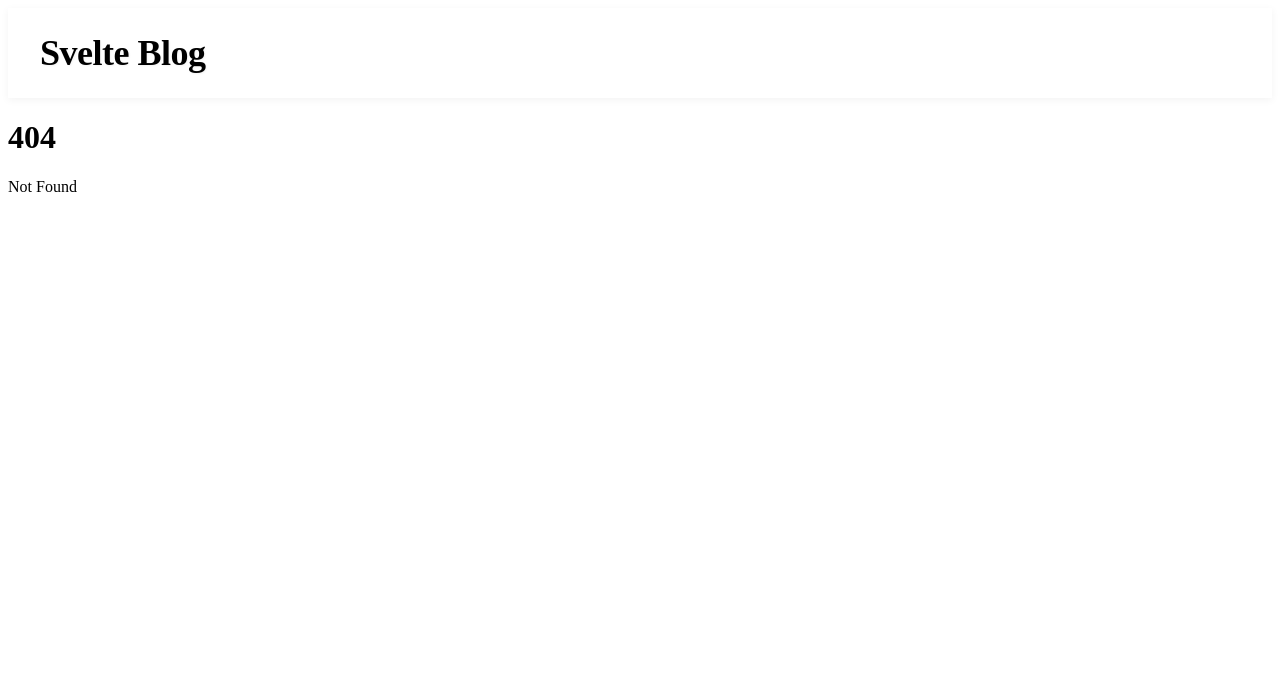
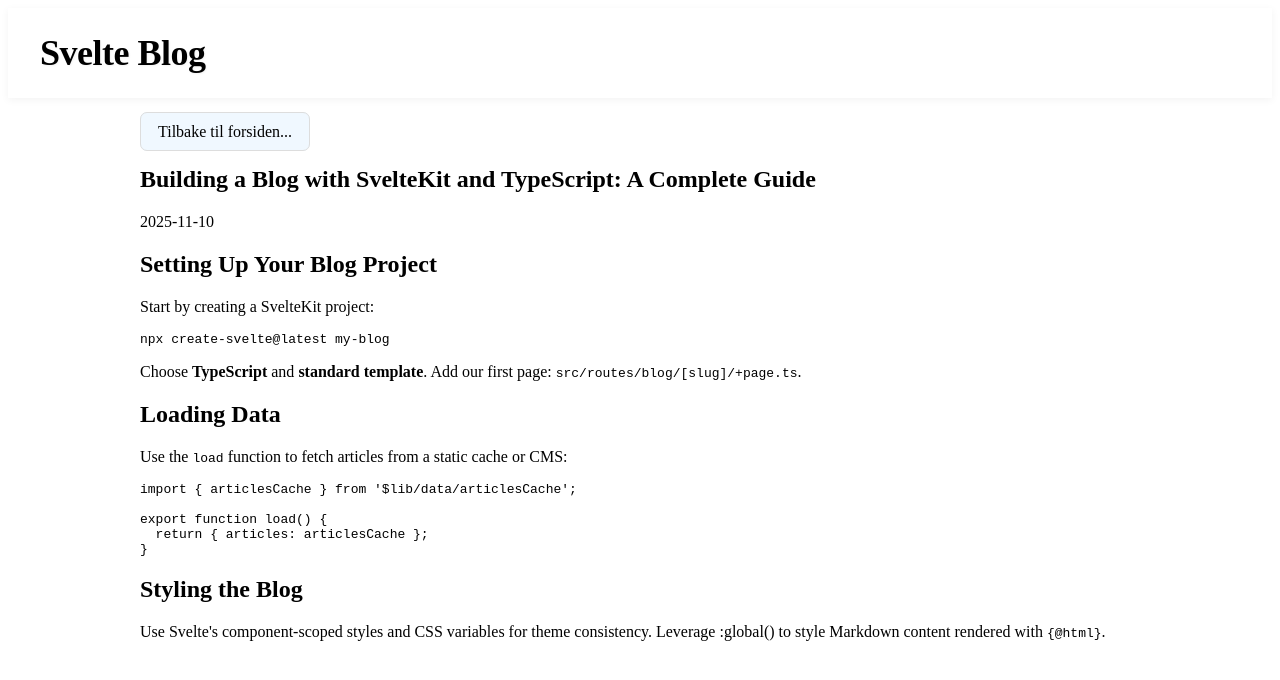
Before and after one commit to joachimhs/svelteBlog, a SvelteKit app: page /articles/building-a-blog-with-sveltekit-and-typescript in a window 1280 px wide. Before the commit this address had no page. Shown: the top 680 px of the page. Built offline with nearby package versions, Linux system fonts and the light colour scheme.

Commit message:
Implementerer Blogg artikkel
- Markdown komponent
- Global styles

```diff
--- /dev/null
+++ b/src/lib/components/Markdown.svelte
@@ -0,0 +1,16 @@
+<script lang="ts">
+    import {marked} from "marked";
+
+    let {
+        toHtml
+    } = $props();
+
+    marked.use({
+        mangle: false,
+        headerIds: false
+    });
+</script>
+
+{#if toHtml}
+    {@html marked(toHtml) }
+{/if}
--- a/src/lib/state/BloggState.svelte.ts
+++ b/src/lib/state/BloggState.svelte.ts
@@ -35,7 +35,12 @@
             await this.loadArticles();
         }
 
-        return this.articles.find(article => article.id === id);
+        let article = this.articles.find(article => article.id === id);
+        if (article) {
+            return article;
+        } else {
+            return null;
+        }
     }
 }
 
--- a/src/routes/+layout.svelte
+++ b/src/routes/+layout.svelte
@@ -5,3 +5,18 @@
 <Header></Header>
 
 <slot></slot>
+
+<style>
+    :global(a) {
+        text-decoration: none;
+        color: inherit; /* Optional: to keep the link color consistent with surrounding text */
+    }
+
+    :global(a:hover) {
+        color: #007bff; /* Optional: change color on hover */
+    }
+
+    :global(a:visited) {
+        color: inherit; /* Optional: change color for visited links */
+    }
+</style>
--- /dev/null
+++ b/src/routes/articles/[articleId]/+page.svelte
@@ -0,0 +1,59 @@
+<script lang="ts">
+    import type { Article } from "$lib/types";
+    import { bloggState} from "$lib/state/BloggState.svelte.js";
+    import { page } from '$app/state';
+    import {onMount} from "svelte";
+    import Markdown from "$lib/components/Markdown.svelte";
+
+    let isLoading = $state<boolean>(false);
+    let article = $state<Article | null>(null);
+
+    onMount(async () => {
+        if (page.params.articleId) {
+            article = await bloggState.loadArticle(page.params.articleId);
+        }
+    });
+
+
+</script>
+
+{#if bloggState.isLoading}
+    <div class="loading">Laster artikler...</div>
+{/if}
+
+<div class="buttons">
+    <a href="/" class="back-button">Tilbake til forsiden...</a>
+</div>
+
+
+{#if article}
+    <article class="blog-post">
+        <h1>{article.title}</h1>
+        <div class="blog-time">{article.publishedDate}</div>
+        <div class="blog-content">
+            <Markdown toHtml={article.contents}></Markdown>
+        </div>
+    </article>
+{:else}
+    <p>Ingen artikkel funnet...</p>
+{/if}
+
+<style>
+    .blog-post {
+        max-width: 1000px;
+        margin: 0 auto;
+    }
+
+    .buttons {
+        max-width: 1000px;
+        margin: 25px auto;
+    }
+
+    .buttons .back-button {
+        margin-top: 55px;
+        padding: 10px 17px;
+        border: 1px solid #ddd;
+        background: aliceblue;
+        border-radius: 7px;
+    }
+</style>
```
